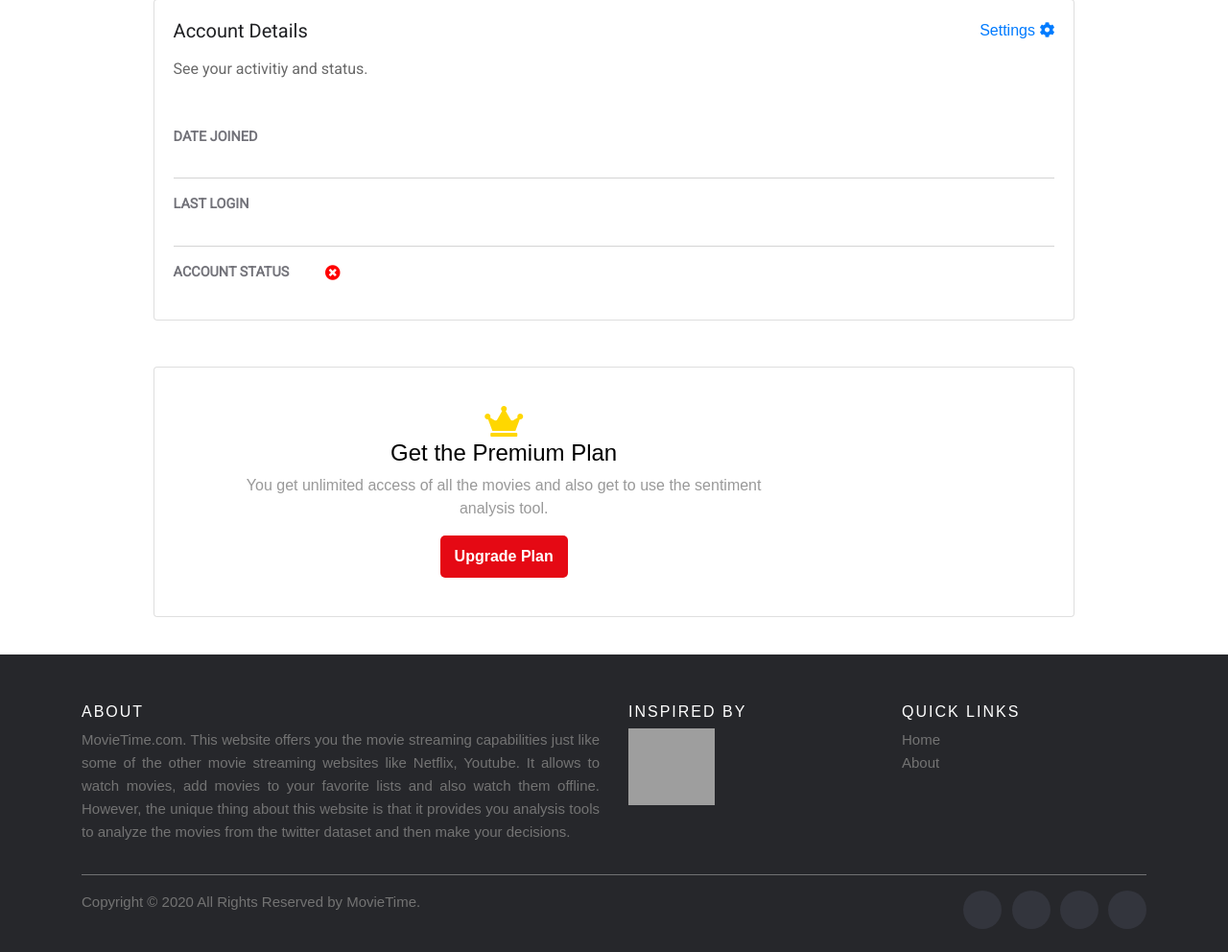
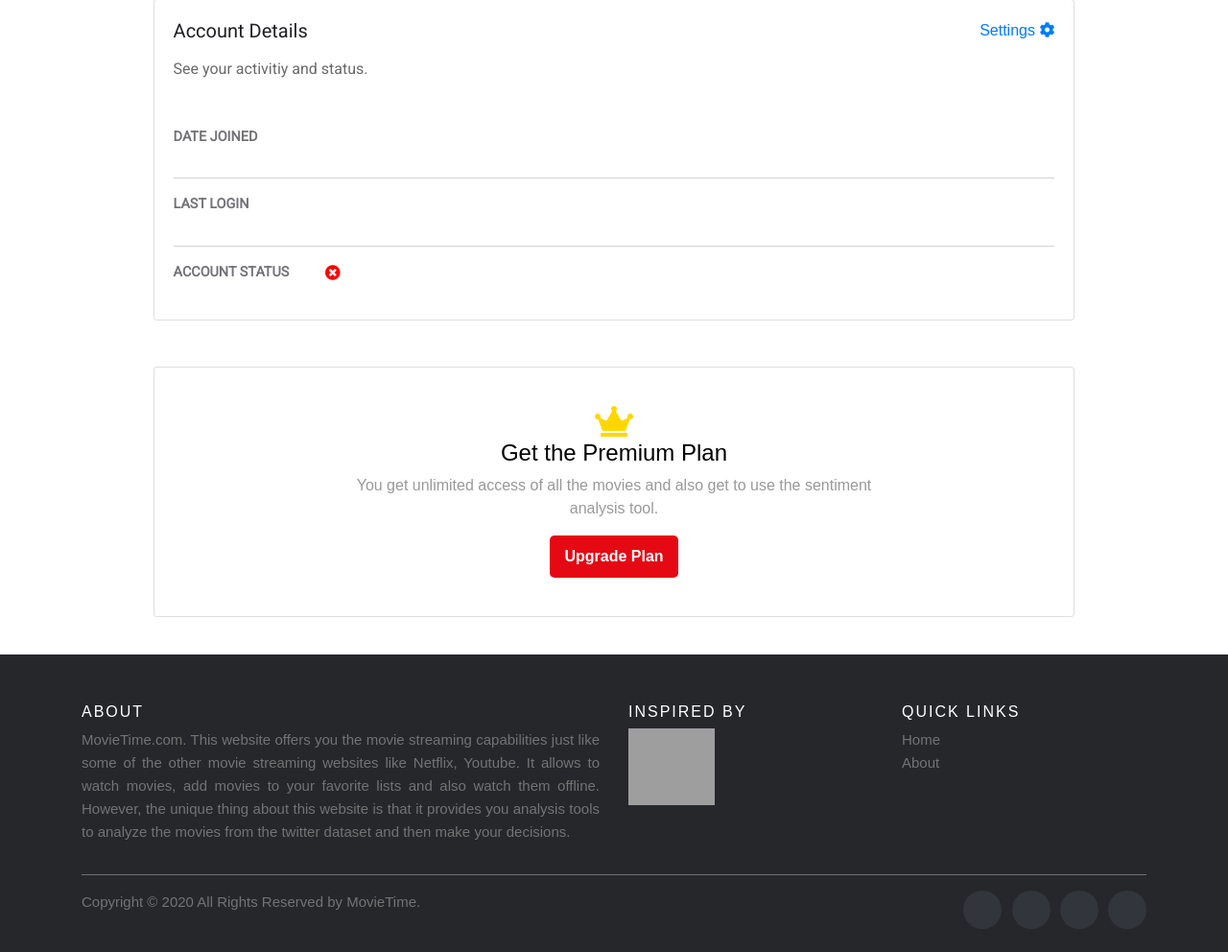
Before and after one commit to binayakdev/Movie-Streaming-with-sentiment-analysis, a Django app: template FYP/UserSettings/templates/profile/user_profile.html in a window 1280 px wide. Shown: the part 800-1792 px from the top of the page at 96% size. Run offline with Django 3.2, Linux system fonts and the light colour scheme; the template is opened without the code that fills it, so the values that code supplies are empty; some libraries are stand-ins or nearby versions; grey boxes are pictures that could not be loaded.

Commit message:
Minor UI changes

```diff
--- a/FYP/UserSettings/templates/profile/user_profile.html
+++ b/FYP/UserSettings/templates/profile/user_profile.html
@@ -351,7 +351,7 @@
 
                             </div>
                             {% else %}
-                            <div class="col-xl-9 col-lg-9 col-md-9 col-sm-12">
+                            <div class="ml-auto mr-auto col-xl-9 col-lg-9 col-md-9 col-sm-12">
                                 <div class="upgrade-plan text-center ml-auto mr-auto container">
                                     <div><i style="color: gold;" class="fas fa-crown fa-2x"></i></div>
                                     <h4 style="color: black;">Get the Premium Plan</h4>
```
Also changed, not shown: FYP/media/avatar/woman-sitting-in-wall-hole-3351676_EpBXUyp.jpg (added).
